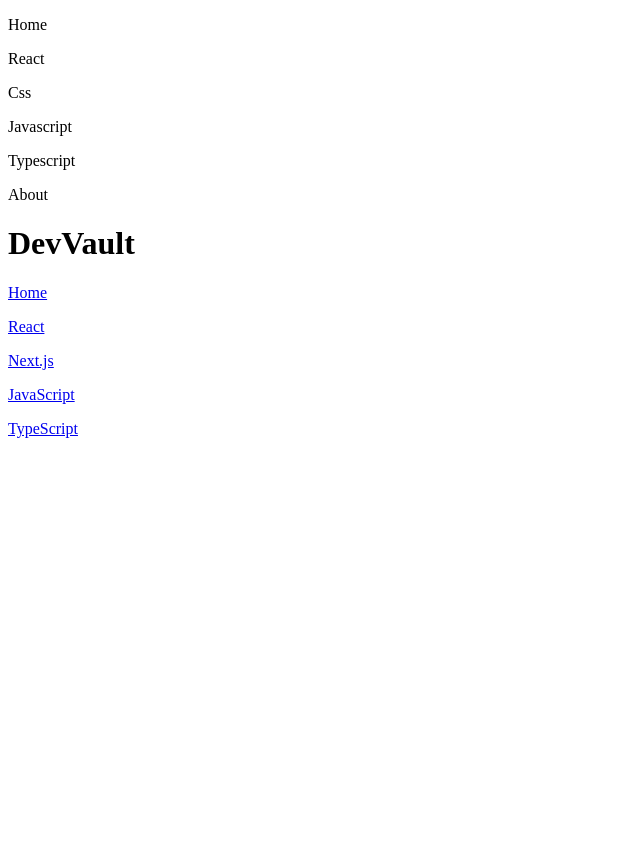
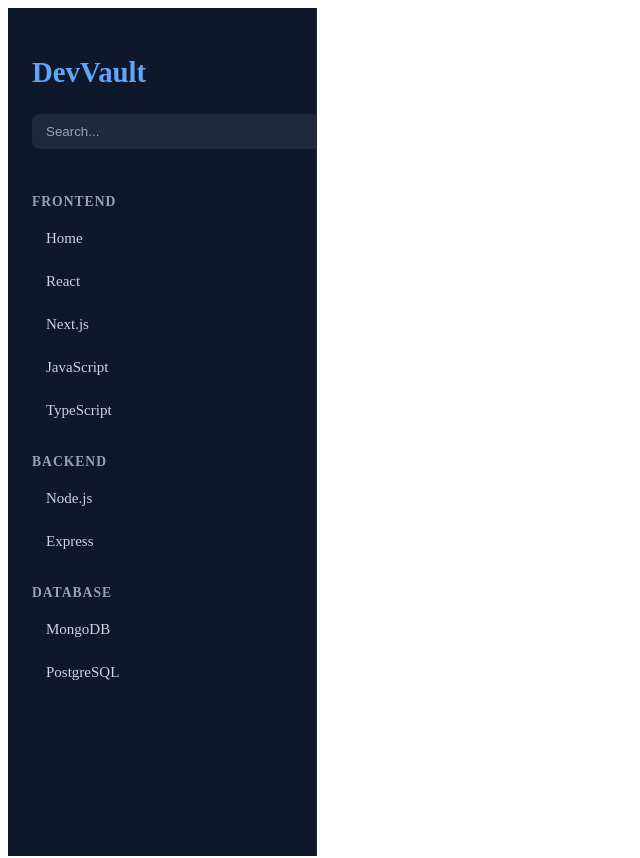
Before and after one commit to asmitbiswas/Project-Next-JS, a Next.js app in the folder app/: page /Home in a window 1280 px wide. Shown: the top 858 px of the page, without its empty margins (0-640 px from the left). Before the commit the page ends 800 px from the top, so only its background shows below. Built offline with nearby package versions, Linux system fonts and the light colour scheme.

Commit message:
Added sideBar component

```diff
--- a/app/app/(categories)/React/page.tsx
+++ b/app/app/(categories)/React/page.tsx
@@ -1,7 +1,8 @@
+
 export default function React() {
   return (
     <div className="Container">
-     <p></p>
+
     </div>
   );
 }
--- a/app/app/Home/page.tsx
+++ b/app/app/Home/page.tsx
@@ -1,26 +1,11 @@
+
 import Image from "next/image";
+import Sidebar from "../components/page";
 
 export default function Home() {
   return (
     <div className="SideBar">
-      <p>
-        Home
-      </p>
-      <p>
-        React
-      </p>
-        <p>
-          Css
-        </p>
-        <p>
-          Javascript
-        </p>
-        <p>
-          Typescript
-        </p>
-        <p>
-          About
-        </p>
+      <Sidebar />
         </div>
   );
 }
--- /dev/null
+++ b/app/app/components/Sidebar.css
@@ -0,0 +1,67 @@
+.sidebar {
+    width: 260px;
+    height: 100vh;
+    background: #0f172a;
+    color: #fff;
+    padding: 24px;
+    position: sticky;
+    top: 0;
+    border-right: 1px solid #1e293b;
+    overflow-y: auto;
+}
+
+.sidebar h1 {
+    font-size: 1.8rem;
+    margin-bottom: 25px;
+    color: #60a5fa;
+}
+
+.sidebar h3 {
+    font-size: 0.85rem;
+    text-transform: uppercase;
+    color: #94a3b8;
+    margin: 25px 0 10px;
+    letter-spacing: 1px;
+}
+
+.sidebar nav {
+    display: flex;
+    flex-direction: column;
+    gap: 6px;
+}
+
+.sidebar a {
+    color: #cbd5e1;
+    text-decoration: none;
+    padding: 10px 14px;
+    border-radius: 8px;
+    transition: all 0.2s ease;
+    font-size: 15px;
+}
+
+.sidebar a:hover {
+    background: #1e293b;
+    color: white;
+    transform: translateX(5px);
+}
+
+.sidebar a.active {
+    background: #2563eb;
+    color: white;
+    font-weight: 600;
+}
+
+.search {
+    width: 100%;
+    padding: 10px 14px;
+    margin-bottom: 20px;
+    border: none;
+    border-radius: 8px;
+    background: #1e293b;
+    color: white;
+    outline: none;
+}
+
+.search::placeholder {
+    color: #94a3b8;
+}
--- a/app/app/page.tsx
+++ b/app/app/page.tsx
@@ -1,9 +1,11 @@
 import Image from "next/image";
 import Link from "next/link";
+import Sidebar from "./components/page";
+
 export default function Home() {
   return (
     <div>
-
+      <Sidebar />
     </div>
   );
 }
```
